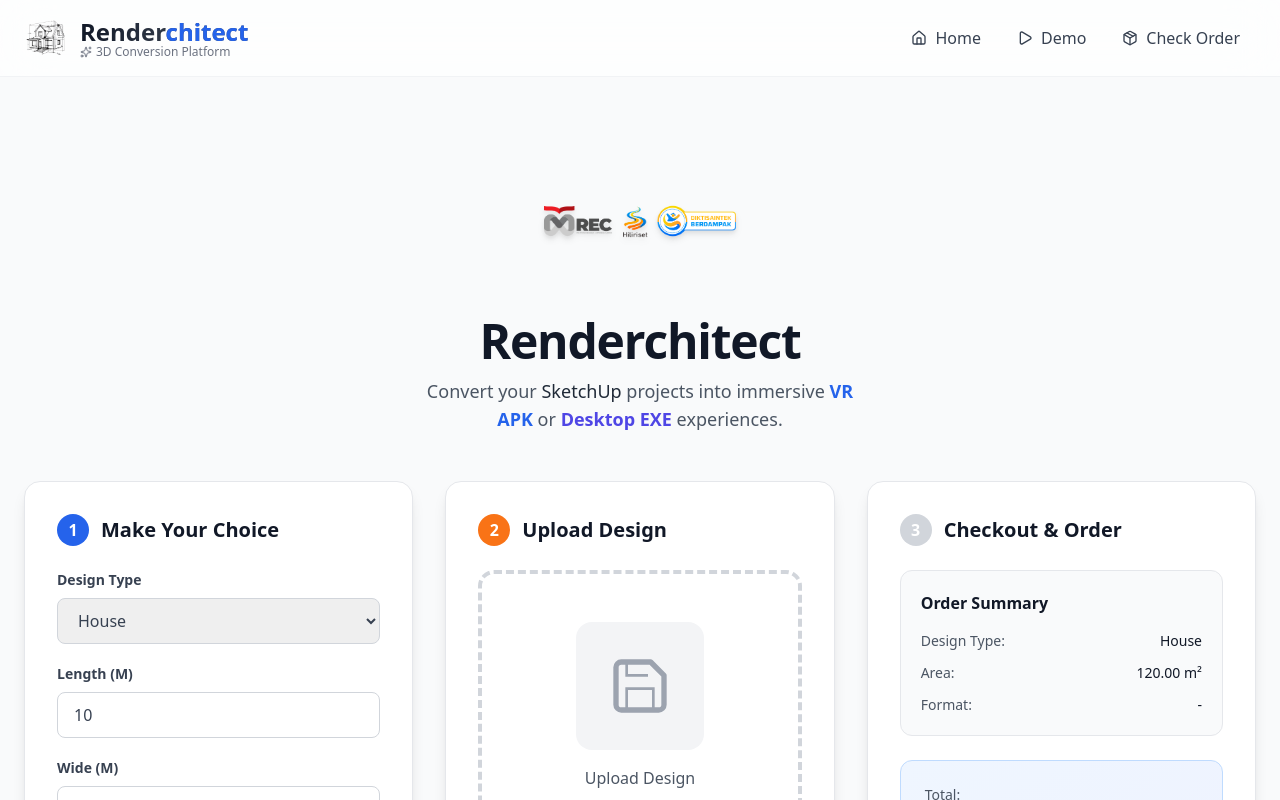
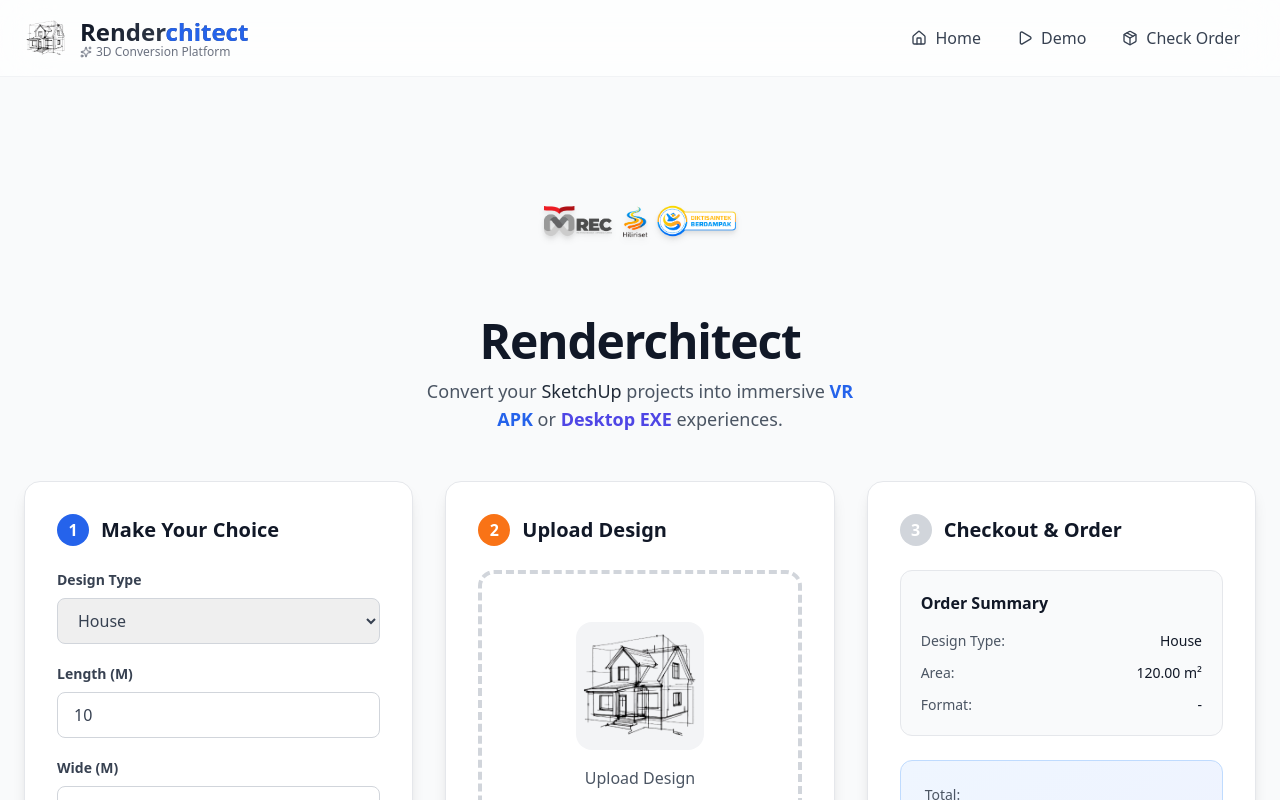
Before and after one commit to Yoshirmdn/Renderchitect, a React (Vite) app: page /demo in a window 1280 px wide. Shown: the top 800 px of the page. Built offline with nearby package versions, Linux system fonts and the light colour scheme.

Commit message:
refactor: replace SVG icon with image for Upload Design section in DemoPage

```diff
--- a/src/Page/Demo.jsx
+++ b/src/Page/Demo.jsx
@@ -248,21 +248,11 @@
                   />
                   <div className="border-4 border-dashed border-gray-300 rounded-2xl p-12 hover:border-blue-400 hover:bg-blue-50 transition-all duration-300 text-center group">
                     <div className="w-32 h-32 mx-auto mb-4 bg-gray-100 rounded-2xl flex items-center justify-center group-hover:scale-110 transition-transform">
-                      <svg
-                        className="w-16 h-16 text-gray-400"
-                        fill="none"
-                        stroke="currentColor"
-                        viewBox="0 0 24 24"
-                      >
-                        <path
-                          strokeLinecap="round"
-                          strokeLinejoin="round"
-                          strokeWidth="2"
-                          d="M19 21H5a2 2 0 01-2-2V5a2 2 0 012-2h11l5 5v11a2 2 0 01-2 2z"
-                        />
-                        <polyline points="17 21 17 13 7 13 7 21" />
-                        <polyline points="7 3 7 8 15 8" />
-                      </svg>
+                      <img
+                        src="HouseRenderchitect.png"
+                        alt="SketchUp Icon"
+                        className="w-32 h-32 object-contain"
+                      />
                     </div>
                     <div className="text-gray-600 font-medium mb-2">
                       Upload Design
```
